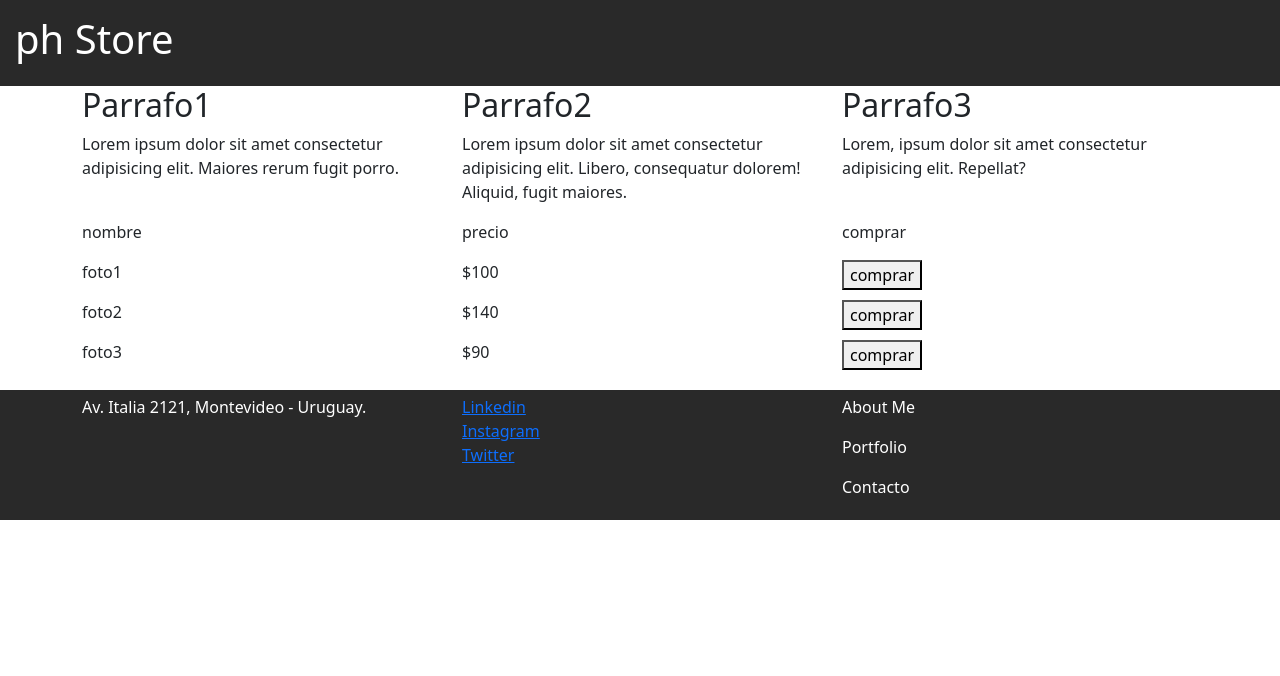
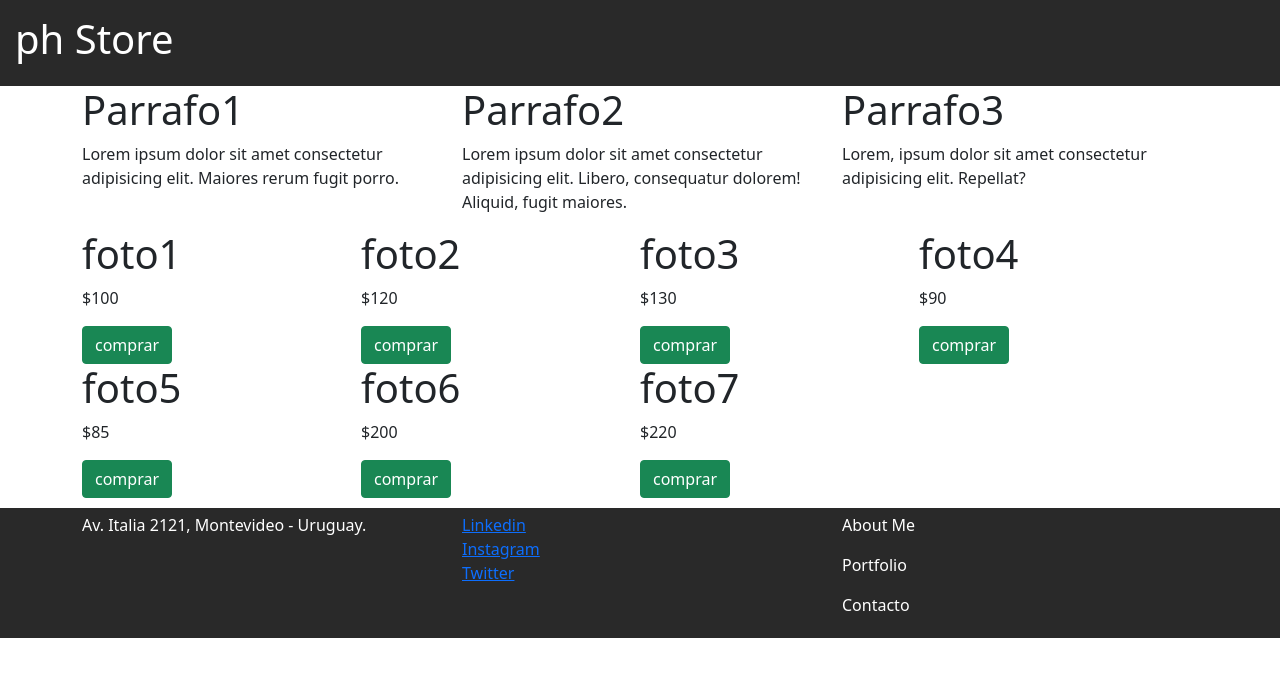
Before and after one commit to lukaspode/project-c, a website: page index.html in a window 1280 px wide. Drawn offline with nearby package versions, Linux system fonts and the light colour scheme.

Commit message:
actualizacion a Flex, correccion en div's de grilla

```diff
--- a/css/style.css
+++ b/css/style.css
@@ -4,7 +4,7 @@
     color: white;
 }
 footer{
-    margin:10px 0 0 0;
+    margin:10px 0px 0px 0px;
     padding: 5px;
     background-color: rgb(41, 41, 41);
     color: white;
--- a/index.html
+++ b/index.html
@@ -1,8 +1,4 @@
 <!DOCTYPE html>
-<!--[if lt IE 7]>      <html class="no-js lt-ie9 lt-ie8 lt-ie7"> <![endif]-->
-<!--[if IE 7]>         <html class="no-js lt-ie9 lt-ie8"> <![endif]-->
-<!--[if IE 8]>         <html class="no-js lt-ie9"> <![endif]-->
-<!--[if gt IE 8]>      <html class="no-js"> <!--<![endif]-->
 <html>
     <head>
         <meta charset="utf-8">
@@ -16,68 +12,62 @@
         <link rel="stylesheet" href="node_modules\bootstrap\dist\css\bootstrap.min.css">
     </head>
     <body>
+        <!-- Titulo -->
         <div class="jumbotron">
             <h1>ph Store</h1>
         </div>
+        <!-- Contenido -->
         <div class="container">
                 <div class="row">
                     <div class="col-sm-4">
-                        <h2>Parrafo1</h2>
+                        <h1>Parrafo1</h1>
                         <p>Lorem ipsum dolor sit amet consectetur adipisicing elit. Maiores rerum fugit porro.</p>
                     </div>
                     <div class="col-sm-4">
-                        <h2>Parrafo2</h2>
+                        <h1>Parrafo2</h1>
                         <p>Lorem ipsum dolor sit amet consectetur adipisicing elit. Libero, consequatur dolorem! Aliquid, fugit maiores.</p>
                     </div>
                     <div class="col-sm-4">
-                        <h2>Parrafo3</h2>
+                        <h1>Parrafo3</h1>
                         <p>Lorem, ipsum dolor sit amet consectetur adipisicing elit. Repellat?</p>
                     </div>
                 </div>
-                <!--description-->
-                <div class="row">
-                    <div class="col">
-                        <p>nombre</p>
+                <!--articulos-->
+                <div class="d-flex flex-wrap">
+                    <div class="col-sm-3">
+                        <h1>foto1</h1>
+                        <p>$100</p>
+                        <button class="btn btn-success">comprar</button>
                     </div>
-                    <div class="col">
-                        <p>precio</p>
+                    <div class="col-sm-3">
+                        <h1>foto2</h1>
+                        <p>$120</p>
+                        <button class="btn btn-success">comprar</button>
                     </div>
-                    <div class="col">
-                        <p>comprar</p>
+                    <div class="col-sm-3">
+                        <h1>foto3</h1>
+                        <p>$130</p>
+                        <button class="btn btn-success">comprar</button>
                     </div>
-                </div>
-                <!--articulos-->
-                <div class="row">
-                    <div class="col">
-                        <p>foto1</p>
+                    <div class="col-sm-3">
+                        <h1>foto4</h1>
+                        <p>$90</p>
+                        <button class="btn btn-success">comprar</button>
                     </div>
-                    <div class="col">
-                        <p>$100</p>
+                    <div class="col-sm-3">
+                        <h1>foto5</h1>
+                        <p>$85</p>
+                        <button class="btn btn-success">comprar</button>
                     </div>
-                    <div class="col">
-                        <button>comprar</button>
+                    <div class="col-sm-3">
+                        <h1>foto6</h1>
+                        <p>$200</p>
+                        <button class="btn btn-success">comprar</button>
                     </div>
-                </div>
-                <div class="row">
-                    <div class="col">
-                        <p>foto2</p>
-                    </div>
-                    <div class="col">
-                        <p>$140</p>
-                    </div>
-                    <div class="col">
-                        <button>comprar</button>
-                    </div>
-                </div>
-                <div class="row">
-                    <div class="col">
-                        <p>foto3</p>
-                    </div>
-                    <div class="col">
-                        <p>$90</p>
-                    </div>
-                    <div class="col">
-                        <button>comprar</button>
+                    <div class="col-sm-3">
+                        <h1>foto7</h1>
+                        <p>$220</p>
+                        <button class="btn btn-success">comprar</button>
                     </div>
                 </div>
         </div>
@@ -85,9 +75,10 @@
             <div class="container">
                 <div class="row">
                     <div class="col-sm-4">
-                        <p>Av. Italia 2121,
+                        <address>
+                            Av. Italia 2121,
                             Montevideo - Uruguay.
-                        </p>
+                        </address>
                     </div>
                     <div class="col-sm-4 d-flex flex-column">
                         <a href="https://www.wikipedia.com">Linkedin</a>
```
